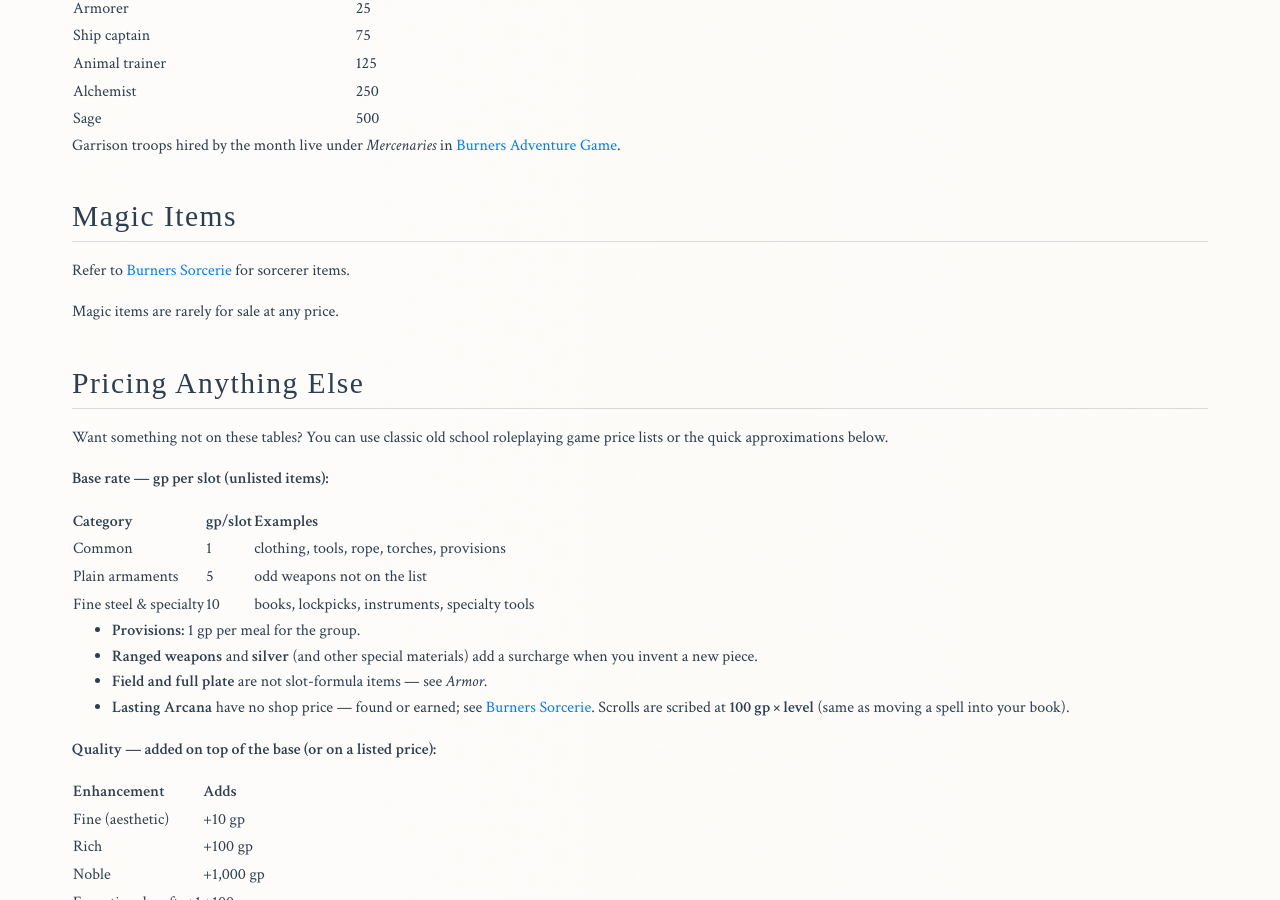
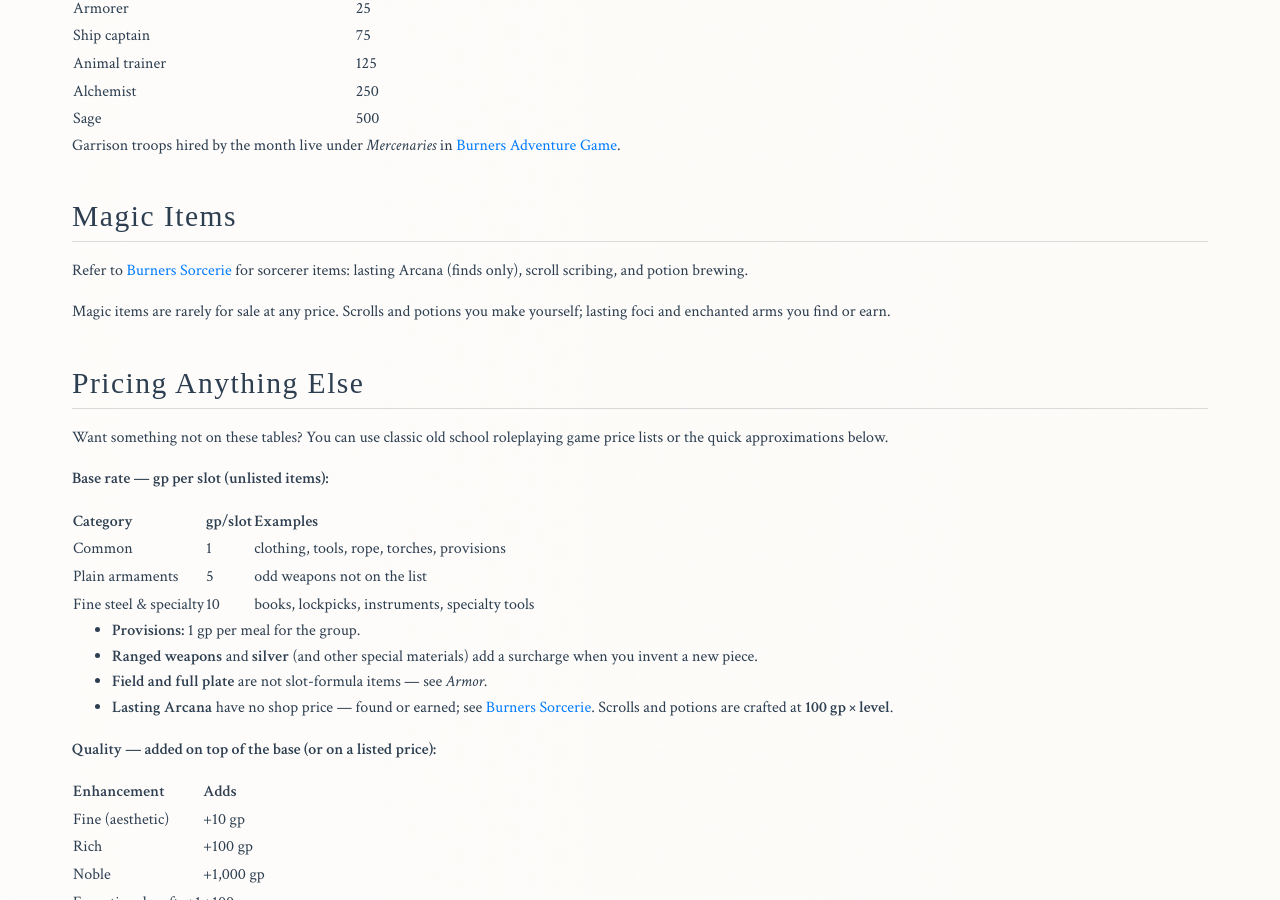
Before and after one commit to paulabrams/burners, a Jekyll site: the page built from burners-equipment.md, in a window 1280 px wide and 900 px high, scrolled down 3081 px. Built offline with Jekyll 4.4.1, drawn with Linux system fonts in a browser that asks for light colours; some web fonts are replaced.

Commit message:
enchanted arms

```diff
--- a/burners-equipment.md
+++ b/burners-equipment.md
@@ -126,9 +126,9 @@
 
 ## Magic Items
 
-Refer to [[Burners Sorcerie]] for sorcerer items.
+Refer to [[Burners Sorcerie]] for sorcerer items: lasting Arcana (finds only), scroll scribing, and potion brewing.
 
-Magic items are rarely for sale at any price.
+Magic items are rarely for sale at any price. Scrolls and potions you make yourself; lasting foci and enchanted arms you find or earn.
 
 ## Pricing Anything Else
 
@@ -145,7 +145,7 @@ Want something not on these tables? You can use classic old school roleplaying g
 - **Provisions:** 1 gp per meal for the group.
 - **Ranged weapons** and **silver** (and other special materials) add a surcharge when you invent a new piece.
 - **Field and full plate** are not slot-formula items — see *Armor*.
-- **Lasting Arcana** have no shop price — found or earned; see [[Burners Sorcerie]]. Scrolls are scribed at **100 gp × level** (same as moving a spell into your book).
+- **Lasting Arcana** have no shop price — found or earned; see [[Burners Sorcerie]]. Scrolls and potions are crafted at **100 gp × level**.
 
 **Quality — added on top of the base (or on a listed price):**
 
```
Also changed, not shown: burners-adventure-game.md (+4 -3 lines), burners-referee-guide.md (+1 -1 lines), burners-sorcerie.md (+1 -0 lines).
